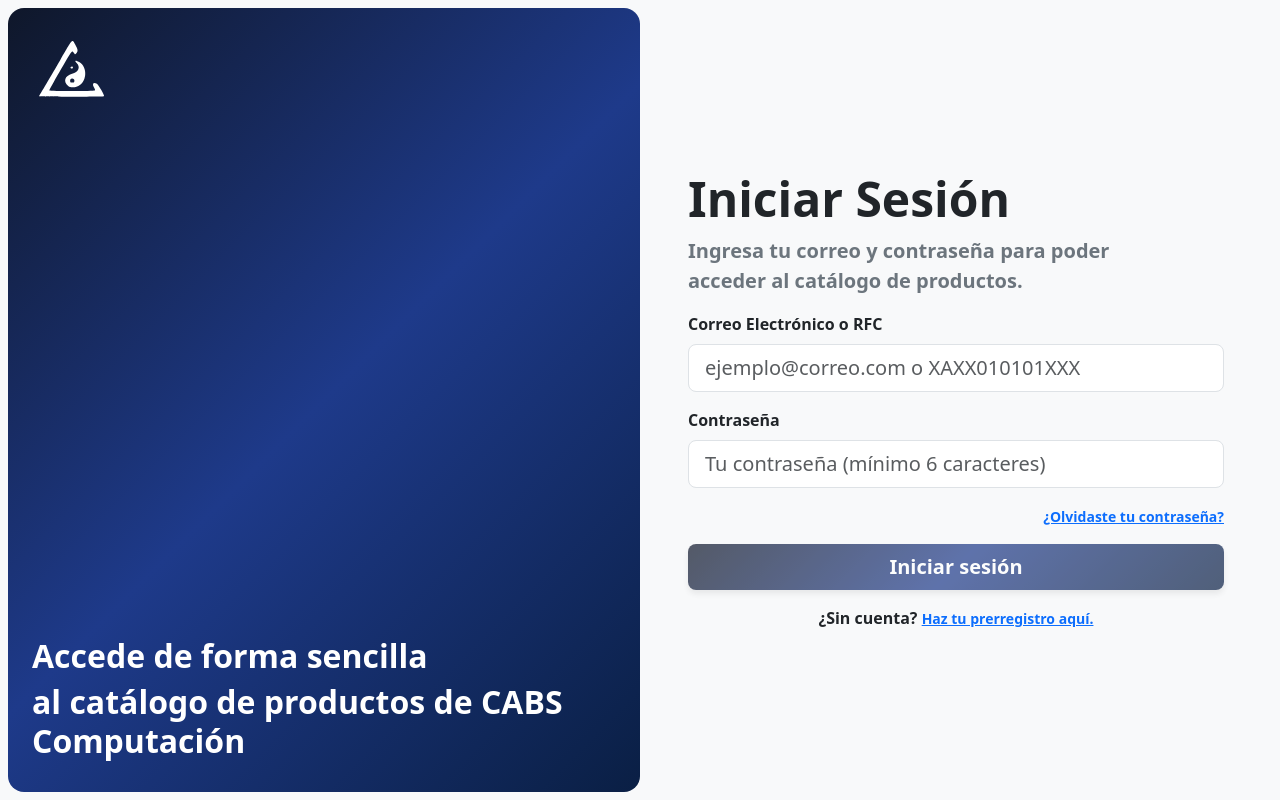
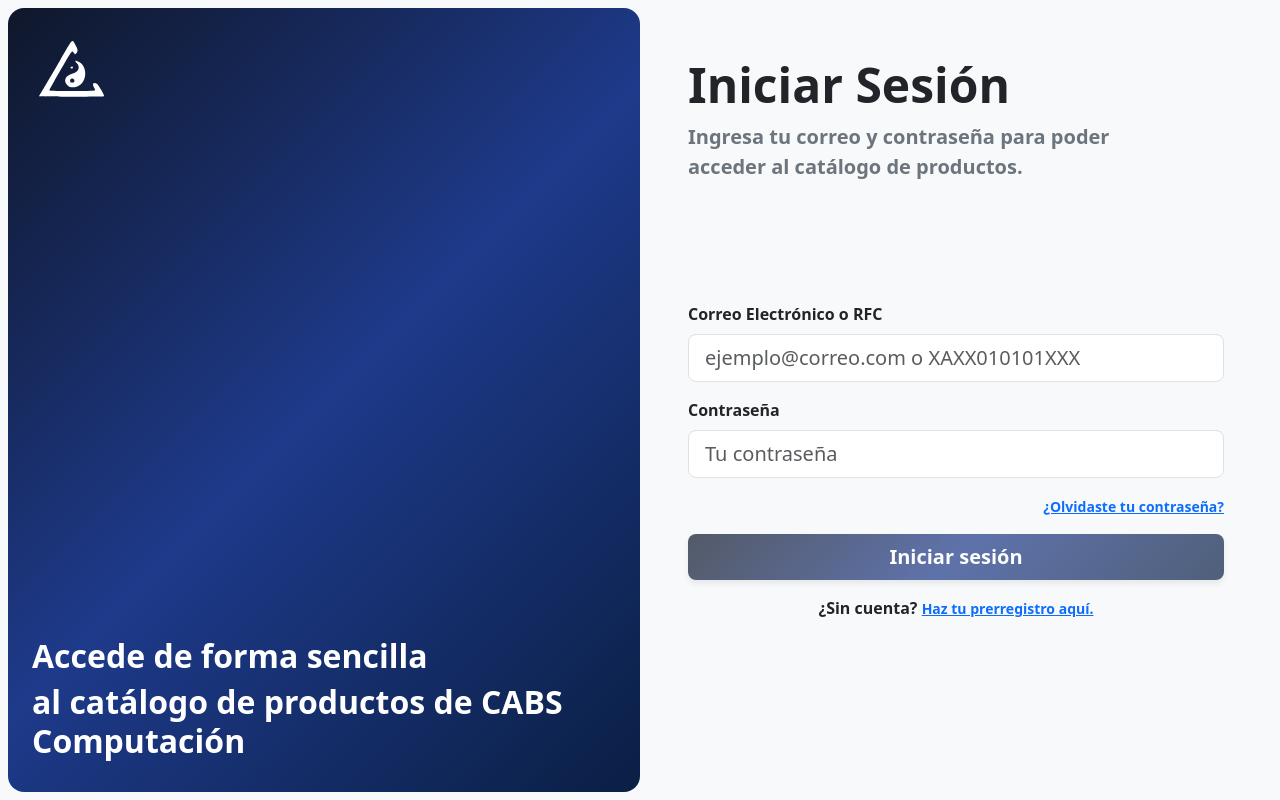
Before and after one commit to FrixxerNynd/SitioWeb, an Angular app in the folder front-end/: page /inicio-sesion in a window 1280 px wide. Built offline with nearby package versions, Linux system fonts and the light colour scheme.

Commit message:
Agregando en el login la alerta de inicio de sesion correcto

```diff
--- a/front-end/src/app/auth/inicio-sesion/inicio-sesion.html
+++ b/front-end/src/app/auth/inicio-sesion/inicio-sesion.html
@@ -22,6 +22,19 @@
         transform: none;
         cursor: not-allowed;
     }
+    .success-message {
+        animation: slideDown 0.5s ease-out;
+    }
+    @keyframes slideDown {
+        from {
+            opacity: 0;
+            transform: translateY(-20px);
+        }
+        to {
+            opacity: 1;
+            transform: translateY(0);
+        }
+    }
 </style>
 
 <div class="container-fluid vh-100 bg-light p-2">
@@ -42,18 +55,42 @@
         </div>
 
         <!-- CONTENEDOR DERECHO -->
-        <div class="col-12 col-lg-6 d-flex align-items-center justify-content-center p-4 p-sm-5">
-            <div class="w-100" style="max-width: 40.625rem;">
-                <div class="text-start mb-3">
+        <div class="col-12 col-lg-6 p-4 p-sm-5"
+             style="display: flex; flex-direction: column; justify-content: space-between; height: 100%;">
+
+            <!-- Título y subtítulo -->
+            <div class="text-start">
                 <h2 class="display-5 fw-bold text-dark mb-2">Iniciar Sesión</h2>
                 <p class="fs-5 fw-semibold text-secondary">
                     Ingresa tu correo y contraseña para poder <br> acceder al catálogo de productos.
                 </p>
             </div>
 
+            <!-- Formulario centrado verticalmente-->
+            <div class="d-flex align-items-center justify-content-center" style="flex: 1;">
+                <div class="w-100" style="max-width: 40.625rem;">
+
+                    <!-- Mensaje de éxito -->
+                    @if(successMessage()){
+                        <div class="alert alert-success alert-dismissible fade show mb-4 success-message fw-semibold" role="alert">
+                            <div class="d-flex align-items-center gap-2">
+                                <svg xmlns="http://www.w3.org/2000/svg" fill="none" viewBox="0 0 24 24" stroke-width="1.5" stroke="currentColor" style="width: 20px; height: 20px;">
+                                    <path stroke-linecap="round" stroke-linejoin="round" d="M9 12.75 11.25 15 15 9.75M21 12a9 9 0 1 1-18 0 9 9 0 0 1 18 0Z" />
+                                </svg>
+                                <!-- Mensaje -->
+                                <span>{{ successMessage() }}</span>
+                            </div>
+
+                            <!-- Botón de cerrar -->
+                            <button type="button" class="btn-close" (click)="successMessage.set(null)" aria-label="Close"></button>
+                        </div>
+                    }
+
+
                     <!-- Mensaje de error -->
                     @if(errorMessage()){
-                    <div class="alert alert-danger alert-dismissible fade show mb-4" role="alert">
+                        <div class="alert alert-danger alert-dismissible fade show mb-4 fw-semibold" role="alert">
+                            <i class="bi bi-exclamation-triangle-fill me-2"></i>
                             {{ errorMessage() }}
                             <button type="button" class="btn-close" (click)="errorMessage.set(null)" aria-label="Close"></button>
                         </div>
@@ -98,7 +135,7 @@
                                    id="passwordInput"
                                    formControlName="password"
                                    [class.is-invalid]="loginForm.get('password')?.touched && loginForm.get('password')?.invalid"
-                               placeholder="Tu contraseña (mínimo 6 caracteres)"
+                                   placeholder="Tu contraseña"
                                    autocomplete="current-password">
 
                             <!-- Mensajes de error específicos -->
@@ -150,5 +187,9 @@
                     </form>
                 </div>
             </div>
+
+            <!-- Espaciador inferior para balance -->
+            <div style="height: 20px;"></div>
         </div>
     </div>
+</div>
--- a/front-end/src/app/auth/inicio-sesion/inicio-sesion.ts
+++ b/front-end/src/app/auth/inicio-sesion/inicio-sesion.ts
@@ -18,9 +18,10 @@
 
   loginForm: FormGroup;
 
-  // Estados
+  // Señales estado
   isLoading = signal<boolean>(false);
   errorMessage = signal<string | null>(null);
+  successMessage = signal<string | null>(null);
 
   constructor() {
     this.loginForm = this.fb.group({
@@ -48,14 +49,17 @@
   }
 
   onSubmit(): void {
+    // Verificar si el formulario es inválido
     if (this.loginForm.invalid) {
       this.loginForm.markAllAsTouched();
       this.errorMessage.set("Por favor, completa correctamente los campos.");
       return;
     }
 
+    // Actualizar señales correctamente con .set()
     this.isLoading.set(true);
     this.errorMessage.set(null);
+    this.successMessage.set(null); // Limpiar mensaje de éxito anterior
 
     const loginData = {
       email: this.loginForm.get('email')?.value,
@@ -68,18 +72,24 @@
       next: (response) => {
         this.isLoading.set(false);
         console.log('✅ Login exitoso:', response);
+        if (response && response.user) {
+          this.successMessage.set("¡Inicio de sesión exitoso! Redirigiendo al catálogo...");
 
-        if (response && response.user) {
+          // Redirigir después de 2 segundos
+          setTimeout(() => {
             console.log('🚀 Redirigiendo a /catalogo-producto');
             this.router.navigate(['/catalogo-producto']);
+          }, 2000);
         } else {
           this.errorMessage.set("Error al iniciar sesión: respuesta inválida del servidor");
         }
       },
       error: (error) => {
+        // Actualizar señales con .set()
         this.isLoading.set(false);
         console.error('❌ Error de login:', error);
 
+        // ✅ Todos los errores usando .set()
         if (error.status === 0) {
           this.errorMessage.set("No se pudo conectar con el servidor. Verifica que el backend esté corriendo en http://localhost:5176");
         } else if (error.status === 401) {
@@ -92,6 +102,7 @@
           this.errorMessage.set(`Error ${error.status}: No se pudo iniciar sesión.`);
         }
 
+        // Limpiar campo de contraseña
         this.loginForm.patchValue({ password: '' });
       }
     });
```
Lines whose indentation alone changed are shown as unchanged.
